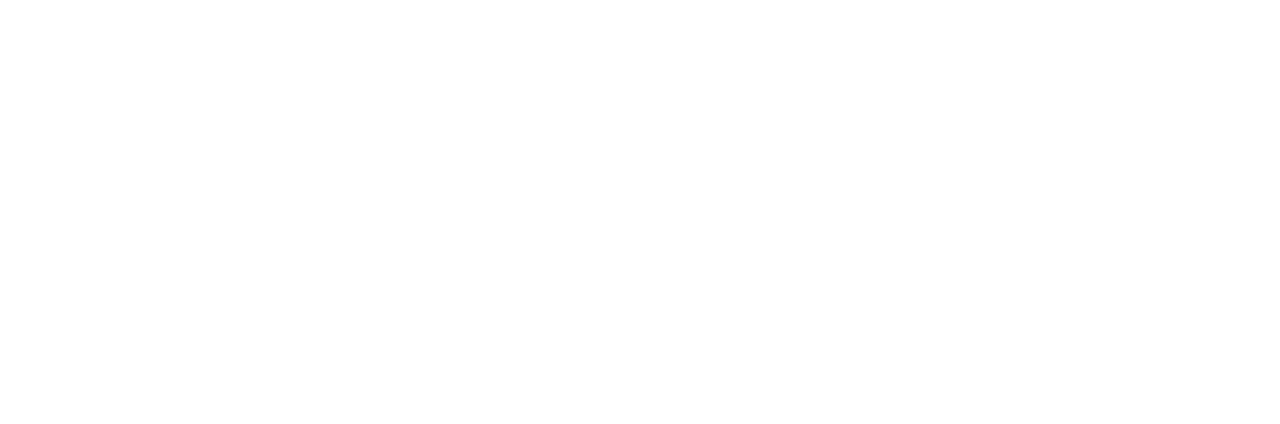
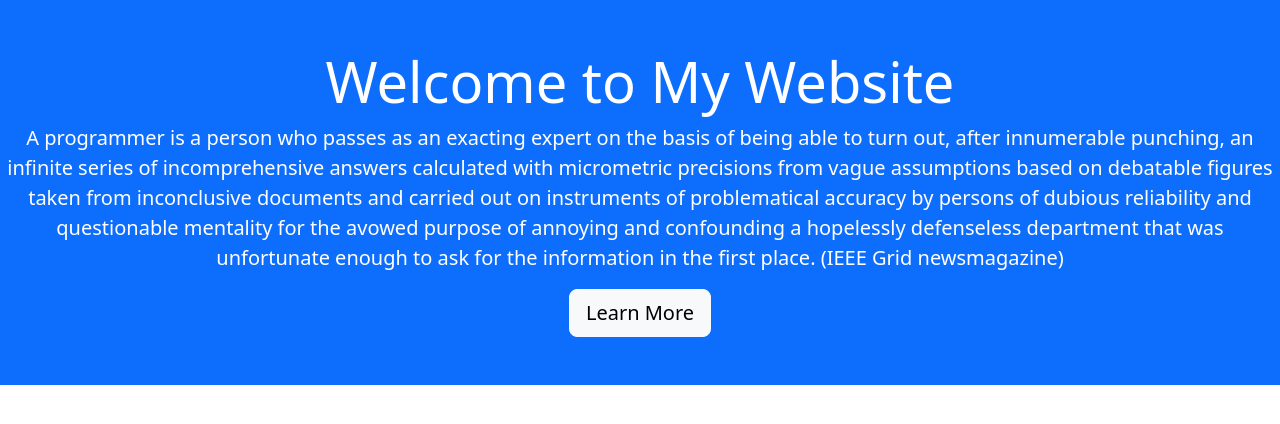
Before and after one commit to kota0015/bootstrap-team-practic, a plain HTML site: page index.html in a window 1280 px wide. Drawn offline with nearby package versions, Linux system fonts and the light colour scheme.

Commit message:
Hero Section added

```diff
--- a/index.html
+++ b/index.html
@@ -10,10 +10,21 @@
 </head>
 
 <body>
-<!-- Nav bar -->
-<!-- Hero Section -->
-<!-- Three-Column Feature Section -->
-<!-- Two-Column Content Section -->
+<!-- Nav bar Keivan -->
+<!-- Hero Section to be done by Bassel-->
+
+<section class="bg-primary text-white text-center py-5 ">
+    <div>
+        <h1 class="display-4">Welcome to My Website</h1>
+        <p class="lead">A programmer is a person who passes as an exacting expert on the basis of being able to turn out, after innumerable punching, an infinite series of incomprehensive answers calculated with micrometric precisions from vague assumptions based on debatable figures taken from inconclusive documents and carried out on instruments of problematical accuracy by persons of dubious reliability and questionable mentality for the avowed purpose of annoying and confounding a hopelessly defenseless department that was unfortunate enough to ask for the information in the first place. (IEEE Grid newsmagazine)</p>
+        <a href="#" class="btn btn-light btn-lg">Learn More</a>
+    </div>
+</section>
+
+
+
+<!-- Three-Column Feature Section to be done by Emad-->
+<!-- Two-Column Content Section to be done by Parisma -->
 
 
 
```
